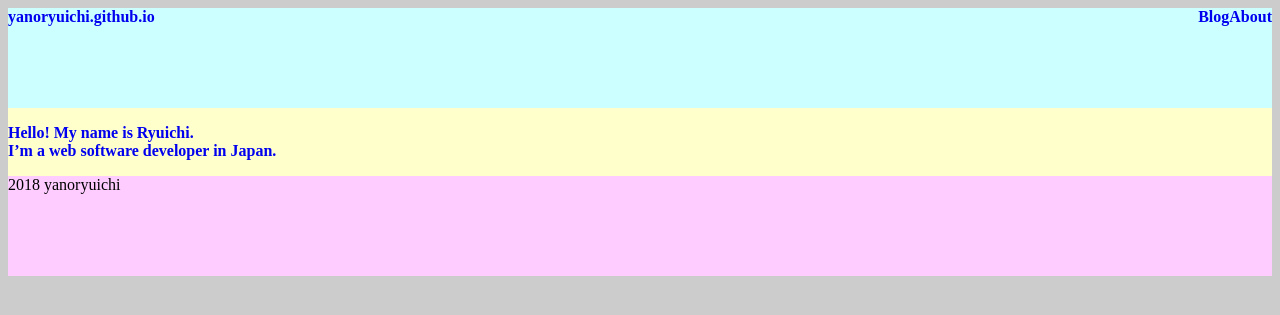
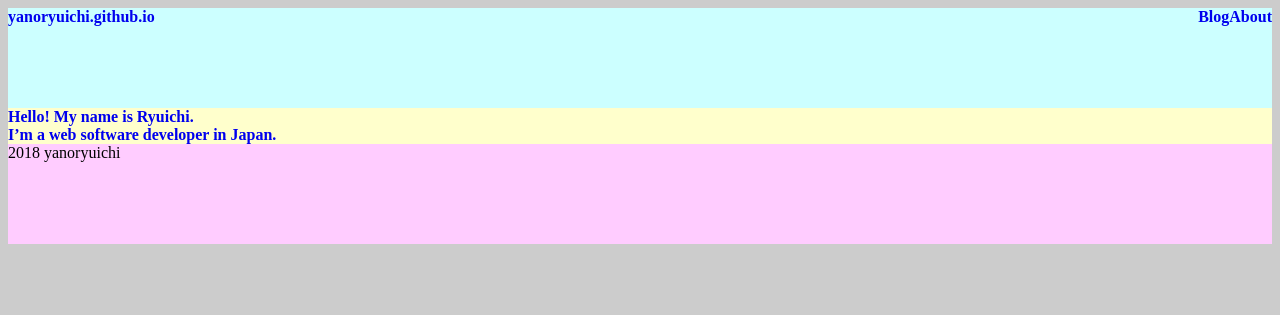
Before and after one commit to yanoryuichi/yanoryuichi.github.io, a Jekyll site: the page built from index.md, in a window 1280 px wide. Shown: the top 315 px of the page. Built offline with Jekyll 4.4.1, drawn with Linux system fonts in a browser that asks for light colours; some web fonts are replaced.

Commit message:
Update home.css

```diff
--- a/css/home.css
+++ b/css/home.css
@@ -21,3 +21,7 @@
   grid-row: 3 / 4;
   background: #fcf;
 }
+
+#main p {
+  margin: 0 auto;
+}
```
